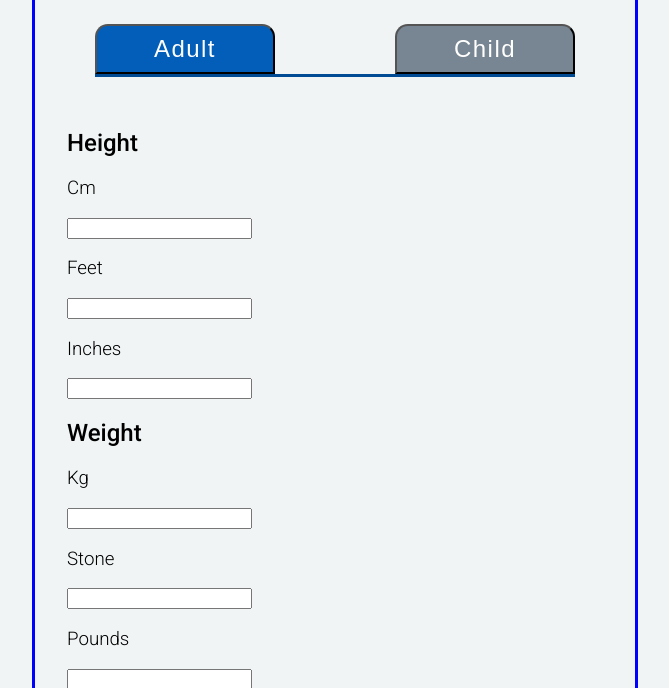
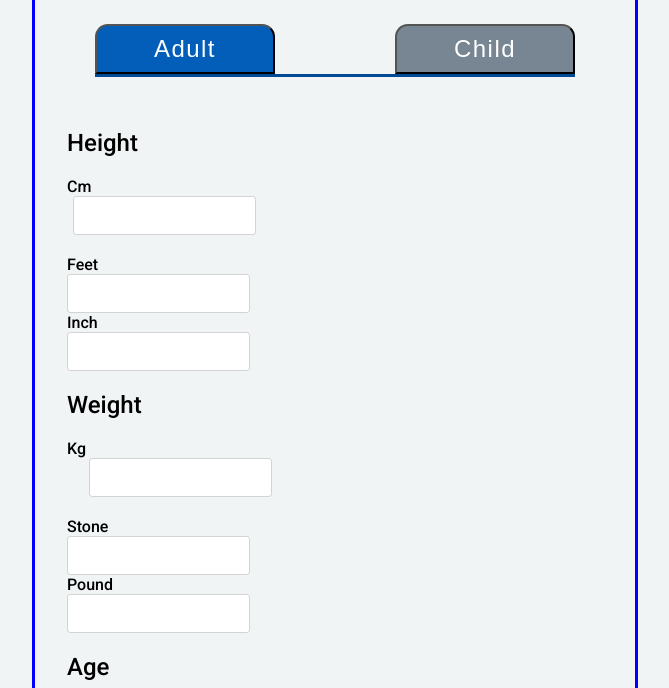
Before and after one commit to lukanogaj/bmiCalculator, a plain HTML site: page index.html in a window 1280 px wide. Shown: the part 264-952 px from the top of the page, without its empty margins (313-982 px from the left). Drawn offline with Linux system fonts and the light colour scheme.

Commit message:
html26.03

```diff
--- a/index.html
+++ b/index.html
@@ -29,24 +29,28 @@
           <h2 class="height-heading">Height</h2>
           <!-- /* div with the height select */ -->
           <div class="height-details">
-            <h3>Cm</h3>
-            <input type="text" class="height-cm" />
-            <div class="english-mesure"></div>
-            <h3>Feet</h3>
+            <label for="height">Cm</label>
+            <input type" ="text" class="height-cm" />
+            <!-- English mesure -->
+            <div>
+              <label for="feet">Feet</label>
               <input type="text" class="height-ft" />
-            <h3>Inches</h3>
+              <label for="inch">Inch</label>
               <input type="text" class="height-inch" />
+            </div>
           </div>
           <!-- Div with width details -->
           <h2 class="weight-heading">Weight</h2>
           <div class="weight-details">
-            <h3>Kg</h3>
-            <input type="text" class="weight-cm" />
-            <div class="english-mesure"></div>
-            <h3>Stone</h3>
+            <label for="weight">Kg</label>
+            <input type="text" class="weight-kg" />
+            <!-- English mesure -->
+            <div class="english-measure">
+              <label for="stone">Stone</label>
               <input type="text" class="weight-stone" />
-            <h3>Pounds</h3>
+              <label for="pound">Pound</label>
               <input type="text" class="weight-pound" />
+            </div>
           </div>
           <!-- Div with the age,sex, ethnic group -->
           <div class="age">
@@ -57,10 +61,8 @@
           <!-- Div with the sex selections -->
           <h2>Sex</h2>
           <select id="sex" class="select-gender">
-            <ul class="sex-list">
             <option value="male">male</option>
             <option value="female">female</option>
-            </ul>
           </select>
         </div>
         <button id="calculate-bmi" class="calculator-button">Calculate</button>
--- a/style.css
+++ b/style.css
@@ -34,7 +34,7 @@ body {
   border-radius: 0.3rem;
 }
 
-/* Sudo classes */
+/* Heading classes */
 h1 {
   display: inline-block;
   font-weight: 600;
@@ -101,6 +101,7 @@ h3 {
   box-shadow: none;
 }
 
+/* Bottom div with the calculator button */
 .calculator-button {
   width: 150px;
   height: 60px;
@@ -112,14 +113,27 @@ h3 {
   border: none;
   border-radius: 0.5rem;
 }
-/* Seperate */
-.english-mesure {
-  display: flex;
-  justify-content: flex-start;
+
+/* CSS for height and weights inputs */
+.height-details {
 }
 
-/* Bottom div with the calculator button */
+input {
+  display: block;
+  border: 0.1rem solid #d3d3d3;
+  border-radius: 0.2rem;
+  height: 35px;
+  cursor: pointer;
+}
 
-.sex-list {
-  list-style-type: circle;
+.english-measure {
+  display: inline-block;
 }
+
+.height-cm {
+  margin: 0 0 20px 6px;
+}
+
+.weight-kg {
+  margin: 0 0 20px 22px;
+}
```
Lines whose indentation alone changed are shown as unchanged.
